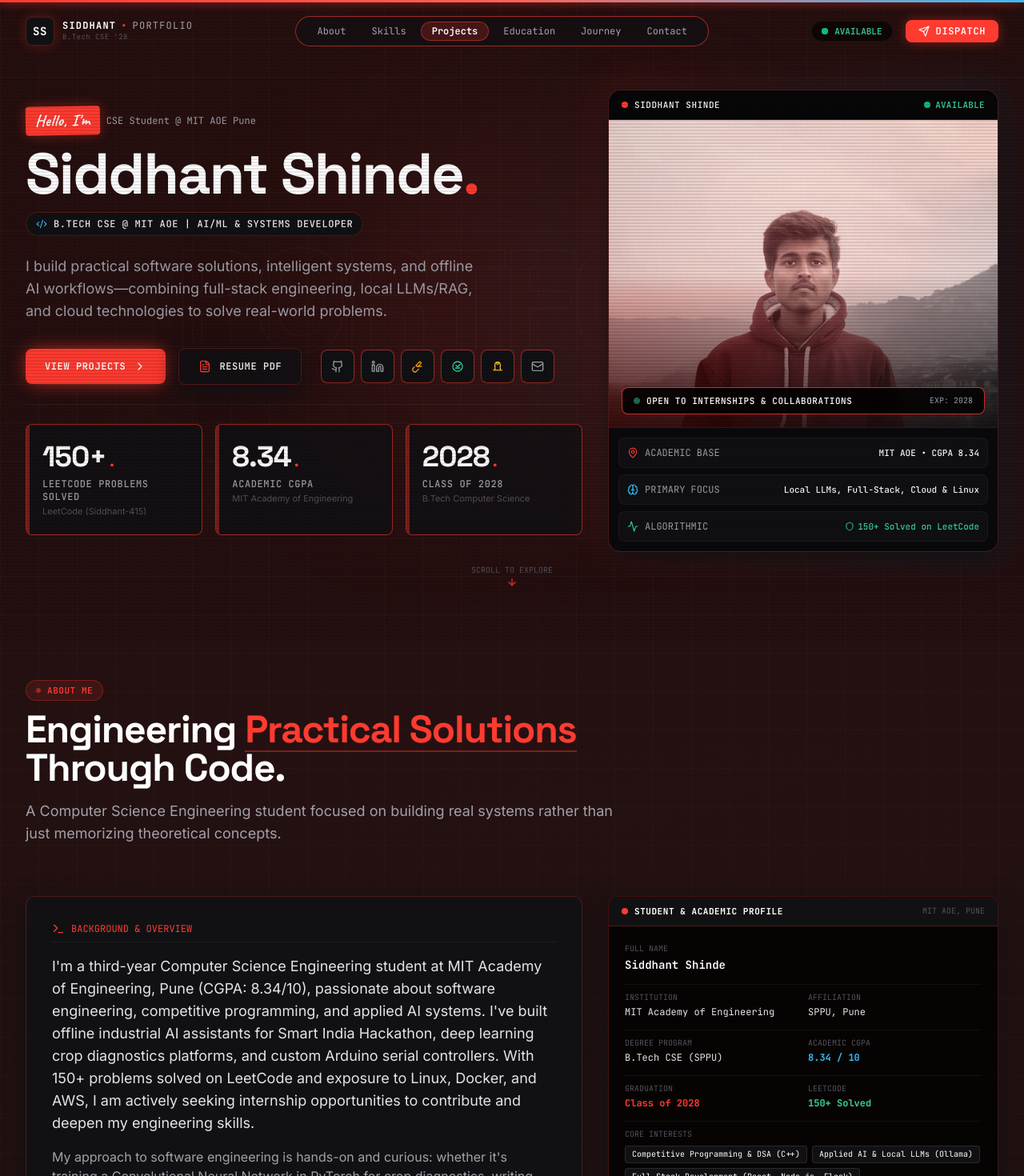
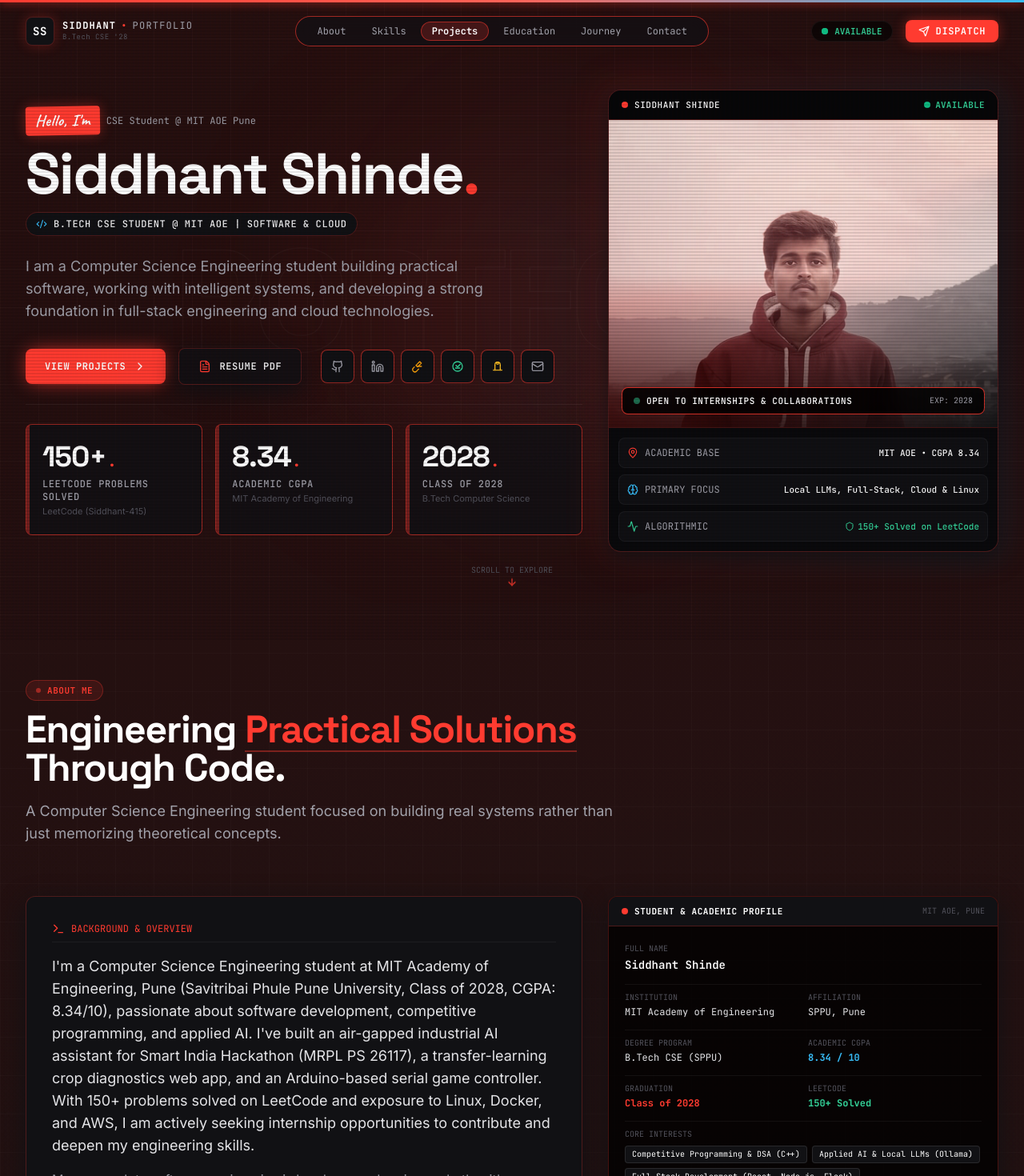
Before and after one commit to shindesiddhant-415/PORTFOLIO, a React (Vite) app: page / in a window 1280 px wide. Shown: the top 1470 px of the page at 80% size. Built offline with nearby package versions, Linux system fonts and the light colour scheme.

Commit message:
refine: harmonize student tone and objective with Phase 2 specification

```diff
--- a/src/data/journey.ts
+++ b/src/data/journey.ts
@@ -17,7 +17,7 @@ export const journeyBlocks: JourneyBlock[] = [
     badge: "HACKATHONS",
     period: "2025 - 2026",
     summary:
-      "Engineered competitive real-world AI systems under national hackathon constraints, focusing on offline resilience, RAG pipelines, and local LLMs.",
+      "Engineered competitive real-world AI systems under national hackathon constraints, focusing on offline resilience, document intelligence, and local LLMs.",
     keyPoints: [
       "Built 'Sovereign On-Premise AI Workbench' for SIH Problem Statement 26117 (MRPL), verified to operate with zero network access.",
       "Participated in the Adobe University Hackathon (Aug 2026) collaborating on rapid software prototyping.",
--- a/src/data/profile.ts
+++ b/src/data/profile.ts
@@ -42,12 +42,12 @@ export interface ProfileData {
 export const profileData: ProfileData = {
   name: "Siddhant Shinde",
   initials: "SS",
-  roleBadge: "B.TECH CSE @ MIT AOE | AI/ML & SYSTEMS DEVELOPER",
+  roleBadge: "B.TECH CSE STUDENT @ MIT AOE | SOFTWARE & CLOUD",
   statusBadge: "OPEN TO INTERNSHIPS & COLLABORATIONS",
   statusAvailable: true,
   tagline:
-    "I build practical software solutions, intelligent systems, and offline AI workflows—combining full-stack engineering, local LLMs/RAG, and cloud technologies to solve real-world problems.",
-  bio: "I'm a third-year Computer Science Engineering student at MIT Academy of Engineering, Pune (CGPA: 8.34/10), passionate about software engineering, competitive programming, and applied AI systems. I've built offline industrial AI assistants for Smart India Hackathon, deep learning crop diagnostics platforms, and custom Arduino serial controllers. With 150+ problems solved on LeetCode and exposure to Linux, Docker, and AWS, I am actively seeking internship opportunities to contribute and deepen my engineering skills.",
+    "I am a Computer Science Engineering student building practical software, working with intelligent systems, and developing a strong foundation in full-stack engineering and cloud technologies.",
+  bio: "I'm a Computer Science Engineering student at MIT Academy of Engineering, Pune (Savitribai Phule Pune University, Class of 2028, CGPA: 8.34/10), passionate about software development, competitive programming, and applied AI. I've built an air-gapped industrial AI assistant for Smart India Hackathon (MRPL PS 26117), a transfer-learning crop diagnostics web app, and an Arduino-based serial game controller. With 150+ problems solved on LeetCode and exposure to Linux, Docker, and AWS, I am actively seeking internship opportunities to contribute and deepen my engineering skills.",
   philosophy: "Don't just learn the technology. Build something meaningful with it.",
   avatarUrl: "/profile.jpg",
   resumeUrl: "/resume.pdf",
```
